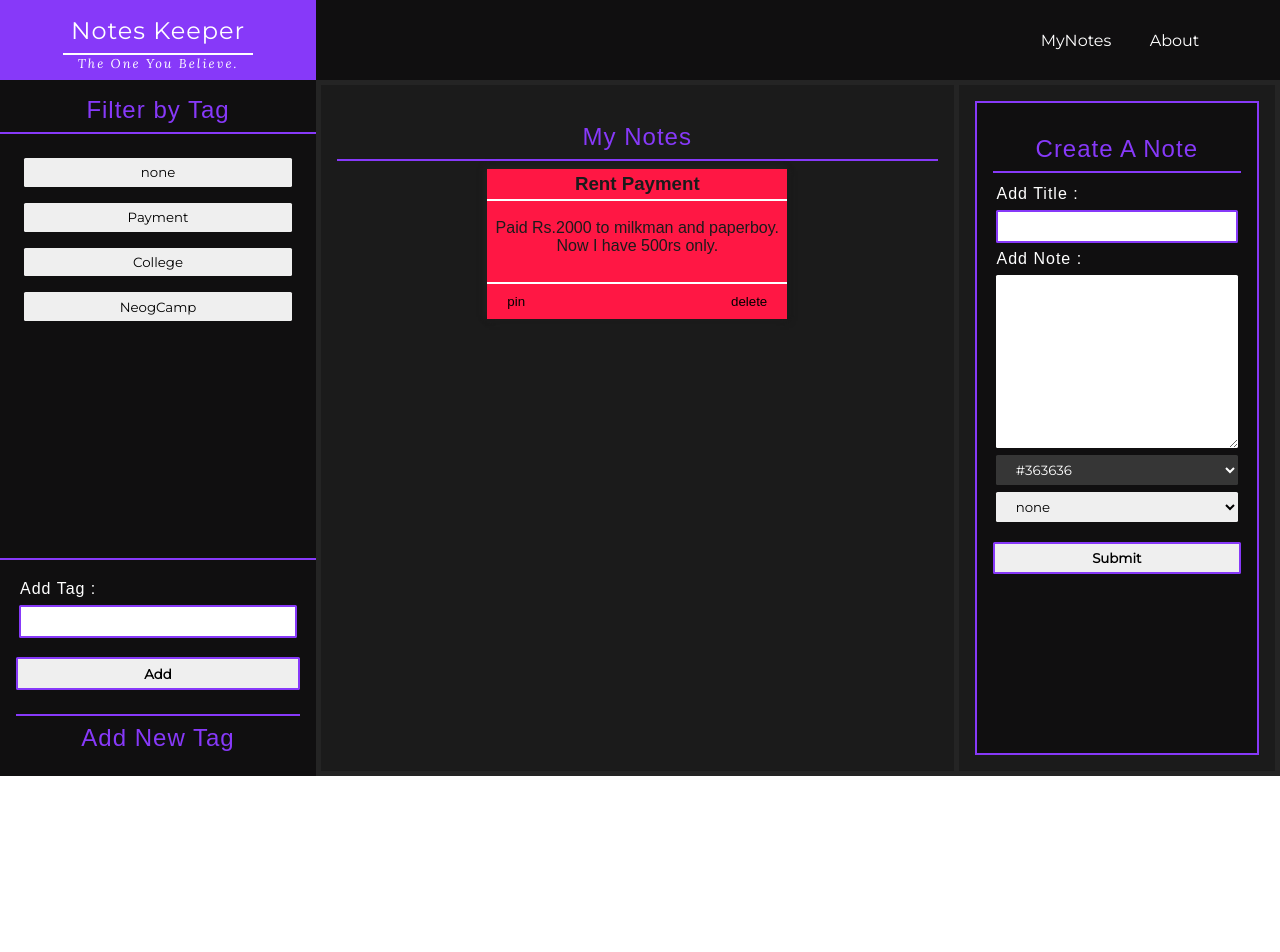
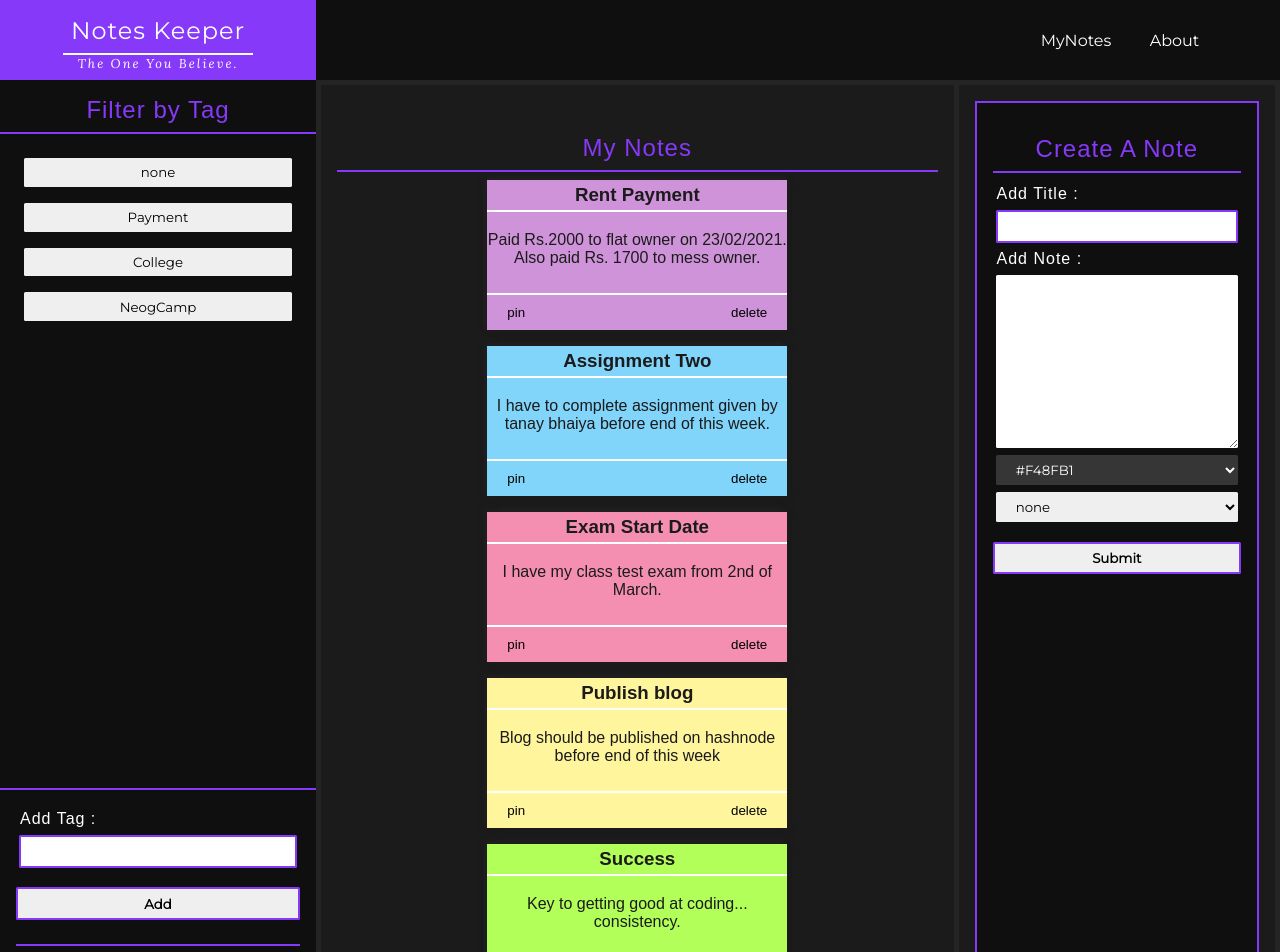
Before and after one commit to rushi-173/Notes-Keeper, a React (Create React App) app: page / in a window 1280 px wide. Shown: the top 952 px of the page. Before the commit the page ends 800 px from the top, so only its background shows below. Built offline with nearby package versions, Linux system fonts and the light colour scheme.

Commit message:
Final Commit Added some dummy data.

```diff
--- a/src/Components/MyNotes.js
+++ b/src/Components/MyNotes.js
@@ -3,16 +3,7 @@ import "./MyNotes.css";
 import NotesForm from "./NotesForm";
 import NotesListDisplay from "./NotesListDisplay";
 import TagList from "./TagList";
-const notesData = [
-  {
-    id: 1,
-    title: "Rent Payment",
-    note: "Paid Rs.2000 to milkman and paperboy. Now I have 500rs only.",
-    ispinned: false,
-    tag: "Payment",
-    color: "#ff1744"
-  }
-];
+const notesData = require("./data.js");
 export default function MyNotes() {
   const [notesList, setNotesList] = useState(notesData);
   const [tagsList, setTagsList] = useState([
--- a/src/Components/NotesForm.js
+++ b/src/Components/NotesForm.js
@@ -1,7 +1,7 @@
 import { useState } from "react";
 import "./NotesForm.css";
 export default function NotesForm({ notesList, setNotesList, tagsList }) {
-  const colorsList = ["#363636", "#880E4F", "#4A148C", "#1A237E", "#BF360C"];
+  const colorsList = ["#F48FB1", "#CE93D8", "#81D4FA", "#B2FF59", "#FFF59D"];
   const [noteColor, setNoteColor] = useState("#363636");
   const [noteTag, setNoteTag] = useState("none");
   const [titleInput, setTitleInput] = useState("");
--- a/src/Components/NotesListDisplay.css
+++ b/src/Components/NotesListDisplay.css
@@ -2,7 +2,9 @@
   display: flex;
   justify-content: space-around;
   align-items: flex-start;
+  flex-wrap: wrap;
   height: 90%;
+  overflow-y: scroll;
 }
 .note-card {
   display: flex;
--- a/src/Components/NotesListDisplay.js
+++ b/src/Components/NotesListDisplay.js
@@ -55,12 +55,20 @@ export default function NotesListDisplay({
         }
       })}
       {notesList.map((note) => {
-        if (note.ispinned == true && note.tag == tagSelected) {
+        if (
+          note.ispinned == true &&
+          tagSelected != "none" &&
+          note.tag == tagSelected
+        ) {
           return <NoteCard note={note} />;
         }
       })}
       {notesList.map((note) => {
-        if (note.ispinned == false && note.tag == tagSelected) {
+        if (
+          note.ispinned == false &&
+          tagSelected != "none" &&
+          note.tag == tagSelected
+        ) {
           return <NoteCard note={note} />;
         }
       })}
--- /dev/null
+++ b/src/Components/data.js
@@ -0,0 +1,44 @@
+module.exports = [
+  {
+    id: 1,
+    title: "Rent Payment",
+    note:
+      "Paid Rs.2000 to flat owner on 23/02/2021. Also paid Rs. 1700 to mess owner.",
+    ispinned: false,
+    tag: "Payment",
+    color: "#CE93D8"
+  },
+  {
+    id: 2,
+    title: "Assignment Two",
+    note:
+      "I have to complete assignment given by tanay bhaiya before end of this week.",
+    ispinned: false,
+    tag: "NeogCamp",
+    color: "#81D4FA"
+  },
+  {
+    id: 3,
+    title: "Exam Start Date",
+    note: "I have my class test exam from 2nd of March.",
+    ispinned: false,
+    tag: "College",
+    color: "#F48FB1"
+  },
+  {
+    id: 4,
+    title: "Publish blog",
+    note: "Blog should be published on hashnode before end of this week",
+    ispinned: false,
+    tag: "none",
+    color: "#FFF59D"
+  },
+  {
+    id: 5,
+    title: "Success",
+    note: "Key to getting good at coding... consistency.",
+    ispinned: false,
+    tag: "none",
+    color: "#B2FF59"
+  }
+];
```
